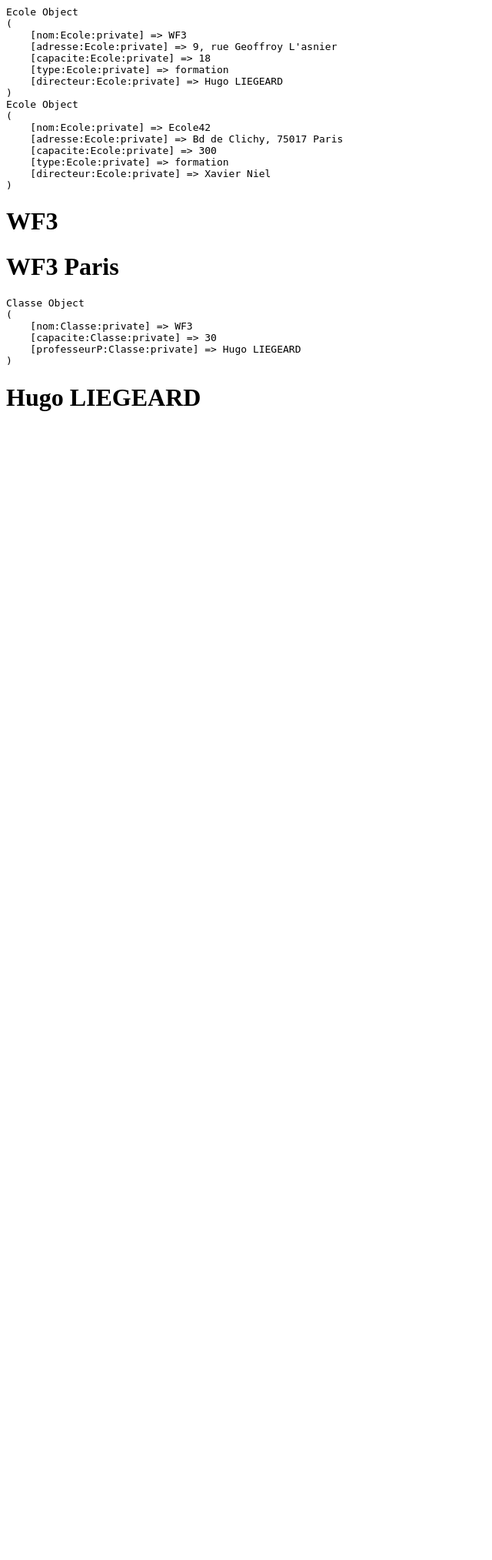
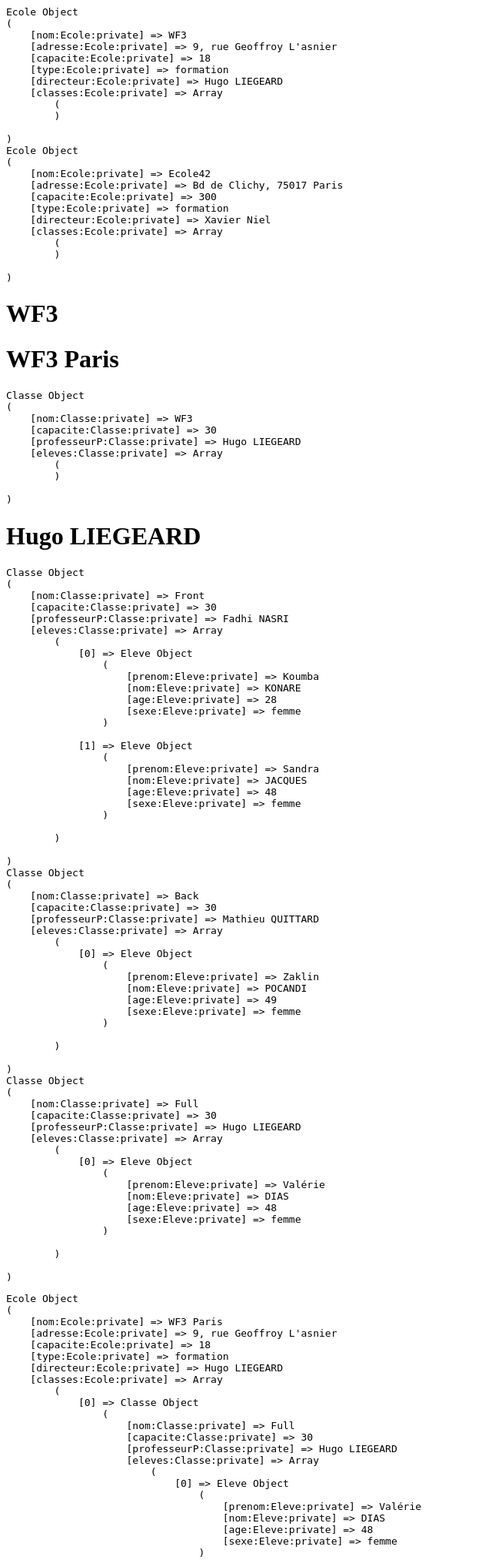
Before and after one commit to Valedi/PHP-Orient-Objet, a PHP site: page / in a window 1280 px wide. Shown: the top 2026 px of the page at 77% size, without its empty margins (0-640 px from the left). Before the commit the page ends 534 px from the top, so only its background shows below. Run offline with PHP 8.4, Linux system fonts and the light colour scheme.

Commit message:
decouverte de la POO

```diff
--- a/index.php
+++ b/index.php
@@ -57,6 +57,7 @@ echo'<h1>' .$ecole->getNom() . '</h1>';
 /** Grâce au setter, je fournis à mon objet un moyen de modifier la valeur d'une propriété.*/
 
 $ecole->setNom('WF3 Paris');
+
 echo'<h1>' .$ecole->getNom() . '</h1>';
 
 
@@ -75,3 +76,83 @@ echo '</pre>';
 /** Afficher le nom du professeur dans une balise h1*/
 
 echo'<h1>' .$classe->getprofesseurP() . '</h1>';
+
+/**___________________________________________________________________
+ * Création d'une instance de la class Eleve.
+Remarque, notre class Eleve à été importée la-haut
+ */
+
+$eleve1 = new Eleve('Zaklin','POCANDI', 49, 'femme');
+$eleve2 = new Eleve('Koumba','KONARE', 28, 'femme');
+$eleve3 = new Eleve('Valérie','DIAS', 48, 'femme');
+$eleve4 = new Eleve('Sandra','JACQUES', 48, 'femme');
+
+/**___________________________________________________________________
+ * Création d'une autre instance  de la class Classe.
+Remarque, notre class Classe à été importée la-haut
+ */
+
+$front = new Classe('Front','30','Fadhi NASRI');
+$back = new Classe('Back','30','Mathieu QUITTARD');
+$full = new Classe('Full','30','Hugo LIEGEARD');
+
+
+# Problématique
+# Comment affecter chaque élève dans une classe?
+ # ->  il faut créer une variable eleves dans notre  fichier class Classe
+
+$front->addEleve($eleve2);
+$front->addEleve($eleve4);
+$back->addEleve($eleve1);
+$full->addEleve($eleve3);
+
+echo '<pre>';
+print_r($front);
+print_r($back);
+print_r($full);
+echo '</pre>';
+
+# Comment affecter chaque classe dans une école?
+# ->  il faut créer une variable classe dans notre  fichier class Ecole
+$ecole->addClasse($full);
+$ecole->addClasse($back);
+$ecole->addClasse($front);
+
+echo '<pre>';
+print_r($ecole);
+print_r($ecole2);
+echo '</pre>';
+
+# Consignes:
+# En partant de l'Objet $ecole; affichez la liste ol, ul, li, des classes et pour chaques  classes, les étudiants
+
+#1. récuperer et afficher la liste des classes (=  tableau +boucle (while, ou foreach)
+
+$classes =$ecole->getClasses();
+
+//print_r($classes);
+
+#on va parcourir nos classes
+echo '<ol>';
+
+    foreach ($classes as $classe){
+        #Afficher le nom de la classe
+        echo '<li>';
+            echo $classe->getNom(). '<br>';
+        echo '</li>';
+
+        #2. récuperer et afficher la liste des élèves
+
+        $eleves = $classe->getEleves();
+        echo '<ul>';
+
+        foreach ($eleves as $eleve) {
+
+            echo '<li>';
+            echo $eleve->getPrenom() . ' ' . $eleve->getNom();
+            echo '</li>';
+        } //endforeach eleves
+        echo '</ul>';
+    } //endforeach classes
+
+echo '</ol>';
--- a/models/Classe.php
+++ b/models/Classe.php
@@ -6,6 +6,9 @@ class Classe
     private $nom;
     private $capacite;
     private $professeurP;
+    # Comment affecter chaque élève dans une classe?
+    # -> rajout de l'éleve dans la classe
+    private $eleves;
 
     /**Pour permettre maintenant l'attributrion de valeurs à mes propriétés, je vais créer un constructeur.
     ----------------------------------------
@@ -13,11 +16,12 @@ class Classe
     ------------------------------------------
     Il est exécuté automatiquement par PHP au moment de l'instanciation de la classe.
      */
-    public function __construct($nom, $capacite, $professeurP) {
+    public function __construct($nom, $capacite, $professeurP, $eleves=[]) {
         $this->nom= $nom;
         $this->capacite= $capacite;
         $this->professeurP= $professeurP;
-
+        # -> rajout de l'éleve dans la classe
+        $this-> eleves = $eleves;
     }
     /* ---Getters-----*/
     public function getNom(){
@@ -28,8 +32,13 @@ class Classe
         return $this->capacite;
     }
 
-    public function getprofesseurP(){
+    public function getProfesseurP(){
         return $this->professeurP;
+    }
+
+    # -> rajout de l'éleve dans la classe
+    public function getEleves(){
+        return $this->eleves;
     }
 
     /* ---Setters-----*/
@@ -43,4 +52,14 @@ class Classe
     public function setprofesseurP($professeurP){
     $this->nom= $professeurP;
     }
-}
+
+    # -> rajout de l'éleve dans la classe
+    public function setEleves($eleves){
+        $this->eleves= $eleves;
+    }
+    public function addEleve(Eleve $eleve){
+        $this->eleves[]= $eleve;
+    }
+
+
+} //Fin de la classe Classe
--- a/models/Ecole.php
+++ b/models/Ecole.php
@@ -15,20 +15,24 @@ class Ecole
     private $capacite;
     private $type;
     private $directeur;
+    # Comment affecter chaque classe dans une ecole?
+    # -> rajout de la classe dans la class ecole
+    private $classes;
 
     /**Pour permettre maintenant l'attributrion de valeurs à mes propriétés, je vais créer un constructeur.
      ----------------------------------------
       L'Objectif du constructeur c'est d'hydrater notre objet. Il doit être accessible PUBLIQUEMENT!
      ------------------------------------------
-     Il est exécuté automatiquement par PHP au moment de l'instanciation de la classe.
+     Il est exécuté automatiquement par PHP au moment de l'instanciation (new Ecole) de la classe dans index.php.
      */
-    public function __construct($nom, $adresse, $capacite, $type, $directeur) {
+    public function __construct($nom, $adresse, $capacite, $type, $directeur, $classes= []) {
       $this->nom= $nom;
       $this->adresse= $adresse;
       $this->capacite= $capacite;
       $this->type= $type;
       $this->directeur= $directeur;
-
+      # -> rajout de la classe dans la class ecole
+        $this->classes= $classes;
     }
     /* ---Getters-----*/
 
@@ -46,6 +50,11 @@ class Ecole
     }
     public function getDirecteur(){
         return $this->directeur;
+    }
+
+    # -> rajout de la classe dans la class ecole
+    public function getClasses(){
+        return $this->classes;
     }
 
     /* ---Setters-----*/
@@ -66,4 +75,12 @@ class Ecole
         $this->nom= $directeur;
     }
 
-}
+    # -> rajout de la classe dans la class ecole
+    public function setClasses($classes){
+        $this->classes= $classes;
+    }
+    public function addClasse(Classe $classe){
+        $this->classes[]= $classe;
+    }
+
+} //Fin de la classe Ecole
--- a/models/Eleve.php
+++ b/models/Eleve.php
@@ -140,4 +140,4 @@ class Eleve
         $this->nom= $sexe;
     }
 -*/
-}
+}//Fin de la classe Eleve
```
